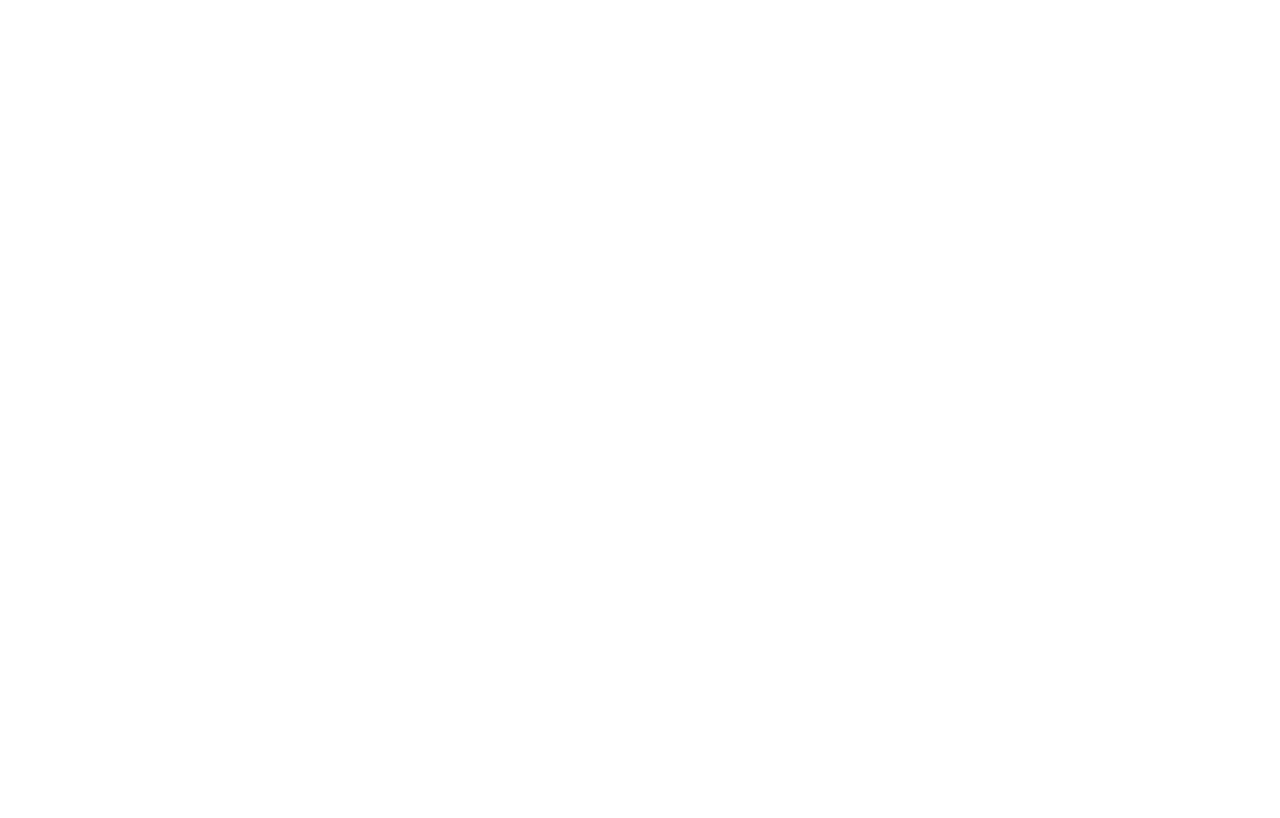
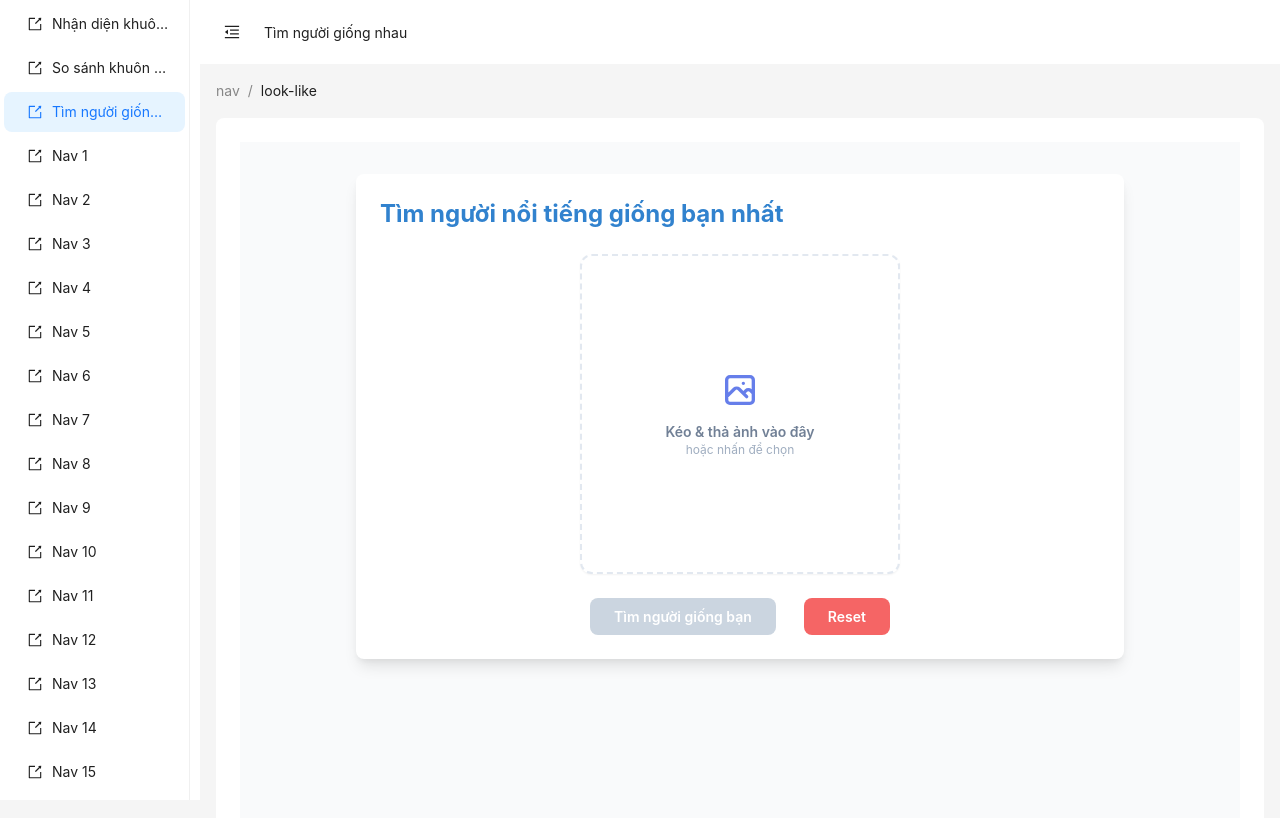
Before and after one commit to Gilgamesh-hoang/CelebMatch-Frontend, a React (Vite) app: page /nav/look-like in a window 1280 px wide. Before the commit this address had no page. Shown: the top 818 px of the page. Built offline with nearby package versions, Linux system fonts and the light colour scheme.

Commit message:
feat: implement UI celebrity lookalike

```diff
--- a/src/App.tsx
+++ b/src/App.tsx
@@ -6,6 +6,7 @@
 import Nav from "./component/nav/Nav.tsx";
 import FaceUpload from "./pages/FaceUpload";
 import CompareImage from "./pages/CompareImage.tsx";
+import LookALike from "./pages/LookALike.tsx";
 
 function App() {
     const menuItems = [
@@ -17,6 +18,11 @@
         {
             key: 'compare-face',
             label: 'So sánh khuôn mặt',
+            icon: <ExportOutlined />
+        },
+        {
+            key: 'look-like',
+            label: 'Tìm người giống nhau',
             icon: <ExportOutlined />
         },
         ...Array.from({ length: 99 }, (_, index) => ({
@@ -45,6 +51,7 @@
                     }>
                         <Route path="face-upload" element={<FaceUpload />} />
                         <Route path="compare-face" element={<CompareImage />} />
+                        <Route path="look-like" element={<LookALike />} />
                         {menuItems.slice(1).map((menuItem) => (
                             <Route key={menuItem.key} path={menuItem.key} element={<Nav label={menuItem.label} />} />
                         ))}
--- a/src/component/form/ResultDisplay.tsx
+++ b/src/component/form/ResultDisplay.tsx
@@ -6,11 +6,13 @@
   isSuccess?: boolean;
   compactMode?: boolean;
 }
+type Item = string | { name?: string; title?: string; [key: string]: unknown };
+
 const ResultDisplay: React.FC<ResultDisplayProps> = ({ imageUrl, detections, isSuccess }) => {
   const imgRef = useRef<HTMLImageElement>(null);
   const containerRef = useRef<HTMLDivElement>(null);
   const [imageLoaded, setImageLoaded] = useState(false);
-  const [containerSize, setContainerSize] = useState({ width: 0, height: 0 });
+  const [, setContainerSize] = useState({ width: 0, height: 0 });
 
   // Theo dõi khi ảnh tải và cập nhật state
   useEffect(() => {
@@ -315,7 +317,10 @@
 };
 
 // Function to extract first few items from HTML list
-const extractListItems = (items: any[] | string | undefined, maxItems = 5): string[] => {
+const extractListItems = (
+    items: Item[] | string | undefined,
+    maxItems = 5
+): string[] => {
   if (!items) return [];
 
   if (typeof items === 'string' && items.includes('<li>')) {
@@ -323,8 +328,8 @@
     if (!matches) return [];
 
     return matches
-      .slice(0, maxItems)
-      .map(item => item.replace(/<\/?[^>]+(>|$)/g, "").trim());
+        .slice(0, maxItems)
+        .map(item => item.replace(/<\/?[^>]+(>|$)/g, "").trim());
   }
 
   if (Array.isArray(items)) {
@@ -337,4 +342,5 @@
   return [];
 };
 
+
 export default ResultDisplay;
--- /dev/null
+++ b/src/pages/LookALike.tsx
@@ -0,0 +1,193 @@
+import { useState } from 'react';
+import Header from '../component/Header';
+import Footer from '../component/Footer';
+import ImageUploadForm from '../component/form/ImageUploadForm';
+import LoadingOverlay from '../component/LoadingOverlay';
+import Dialog from '../component/dialog/CustomDialog';
+import http from '../utils/http';
+import { AxiosError } from 'axios';
+
+type LookalikeResultItem = {
+    singer: {
+        full_name: string;
+        occupation: string;
+        nationality: string;
+        birth_date: string;
+        residence: string;
+        biography: string;
+        awards: string;
+        songs: string;
+    };
+    similarity: number;
+};
+
+
+function LookALike() {
+    const [selectedFile, setSelectedFile] = useState<File | null>(null);
+    const [previewUrl, setPreviewUrl] = useState<string>('');
+    const [isLoading, setIsLoading] = useState(false);
+    const [error, setError] = useState('');
+    const [showErrorDialog, setShowErrorDialog] = useState(false);
+    const [, setShowResultDialog] = useState(false);
+    const [lookalikeResult, setLookalikeResult] = useState<LookalikeResultItem[]>([]);
+
+    const handleFileSelect = (file: File | null) => {
+        setSelectedFile(file);
+        if (file) {
+            const reader = new FileReader();
+            reader.onload = () => setPreviewUrl(reader.result as string);
+            reader.readAsDataURL(file);
+        } else {
+            setPreviewUrl('');
+        }
+    };
+
+    const handleReset = () => {
+        setSelectedFile(null);
+        setPreviewUrl('');
+        setLookalikeResult([]);
+        setError('');
+        setShowErrorDialog(false);
+        setShowResultDialog(false);
+    };
+
+    const handleCheckLookalike = async () => {
+        if (!selectedFile) return;
+
+        setIsLoading(true);
+        setError('');
+
+        try {
+            const formData = new FormData();
+            formData.append('upload_file', selectedFile);
+
+            const response = await http.post('/lookalike', formData, {
+                headers: { 'Content-Type': 'multipart/form-data' },
+            });
+
+            if (response.status !== 200) {
+                throw new Error(`Server lỗi: ${response.status}`);
+            }
+
+            const data: LookalikeResultItem[] = response.data;
+            if (Array.isArray(data) && data.length > 0) {
+                setLookalikeResult(data);
+                setShowResultDialog(true);
+            }
+            else {
+                throw new Error('Dữ liệu trả về không hợp lệ');
+            }
+        } catch (err: unknown) {
+            console.error(err);
+
+            if (err instanceof AxiosError) {
+                setError(err.response?.data?.detail || 'Có lỗi xảy ra. Vui lòng thử lại.');
+            } else {
+                setError('Lỗi không xác định. Vui lòng thử lại.');
+            }
+
+            setShowErrorDialog(true);
+        } finally {
+            setIsLoading(false);
+        }
+    };
+
+    return (
+        <div className="min-h-screen flex flex-col bg-gray-50">
+            <Header />
+
+            <main className="flex-grow container mx-auto px-4 py-8">
+                <div className="max-w-3xl mx-auto bg-white rounded-lg shadow-lg overflow-hidden">
+                    <div className="p-6">
+                        <h2 className="text-2xl font-bold text-blue-600 mb-6">
+                            Tìm người nổi tiếng giống bạn nhất
+                        </h2>
+
+                        <ImageUploadForm
+                            onFileSelect={handleFileSelect}
+                            selectedFile={selectedFile}
+                        />
+
+                        {previewUrl && (
+                            <div className="mt-4 text-center">
+                                <img
+                                    src={previewUrl}
+                                    alt="Preview"
+                                    className="w-48 h-auto mx-auto rounded shadow"
+                                />
+                                <p className="text-sm text-gray-500 mt-2">Ảnh bạn đã chọn</p>
+                            </div>
+                        )}
+
+                        <div className="mt-6 flex justify-center gap-7">
+                            <button
+                                type="button"
+                                onClick={handleCheckLookalike}
+                                disabled={!selectedFile}
+                                className={`px-6 py-2 rounded-lg text-white font-semibold transition ${
+                                    selectedFile
+                                        ? 'bg-indigo-600 hover:bg-indigo-700'
+                                        : 'bg-gray-400 cursor-not-allowed'
+                                }`}
+                            >
+                                Tìm người giống bạn
+                            </button>
+
+                            <button
+                                type="button"
+                                onClick={handleReset}
+                                className="px-6 py-2 rounded-lg bg-red-500 hover:bg-red-600 text-white font-semibold transition"
+                            >
+                                Reset
+                            </button>
+                        </div>
+                    </div>
+                </div>
+
+                <Dialog
+                    isOpen={showErrorDialog}
+                    onClose={() => setShowErrorDialog(false)}
+                    title="Lỗi"
+                    message={error}
+                />
+
+                {lookalikeResult.length > 0 && (
+                    <div className="mt-8 space-y-6">
+                        {lookalikeResult.map((result, index) => (
+                            <div key={index} className="p-6 border rounded-lg shadow bg-white mt-2">
+                                <h2 className="text-xl font-semibold text-indigo-600 mb-2">
+                                    Kết quả nhận dạng: {result.singer.full_name}
+                                </h2>
+                                <p><strong>Nghề nghiệp:</strong> {result.singer.occupation}</p>
+                                <p><strong>Quốc tịch:</strong> {result.singer.nationality}</p>
+                                <p><strong>Ngày sinh:</strong> {result.singer.birth_date}</p>
+                                <p><strong>Nơi ở:</strong> {result.singer.residence}</p>
+                                <div className="mt-2">
+                                    <strong>Tiểu sử:</strong>
+                                    <div dangerouslySetInnerHTML={{ __html: result.singer.biography }} />
+                                </div>
+                                <div className="mt-2">
+                                    <strong>Giải thưởng:</strong>
+                                    <div dangerouslySetInnerHTML={{ __html: result.singer.awards }} />
+                                </div>
+                                <div className="mt-2">
+                                    <strong>Bài hát nổi bật:</strong>
+                                    <div dangerouslySetInnerHTML={{ __html: result.singer.songs }} />
+                                </div>
+                                <p className="mt-2 text-sm text-gray-600">
+                                    Mức độ giống: {result.similarity.toFixed(2)}%
+                                </p>
+                            </div>
+                        ))}
+                    </div>
+                )}
+
+            </main>
+
+            <Footer />
+            {isLoading && <LoadingOverlay />}
+        </div>
+    );
+}
+
+export default LookALike;
```
Also changed, not shown: src/component/dialog/CustomDialog.tsx (+7 -4 lines), src/pages/CompareImage.tsx (+14 -5 lines).
